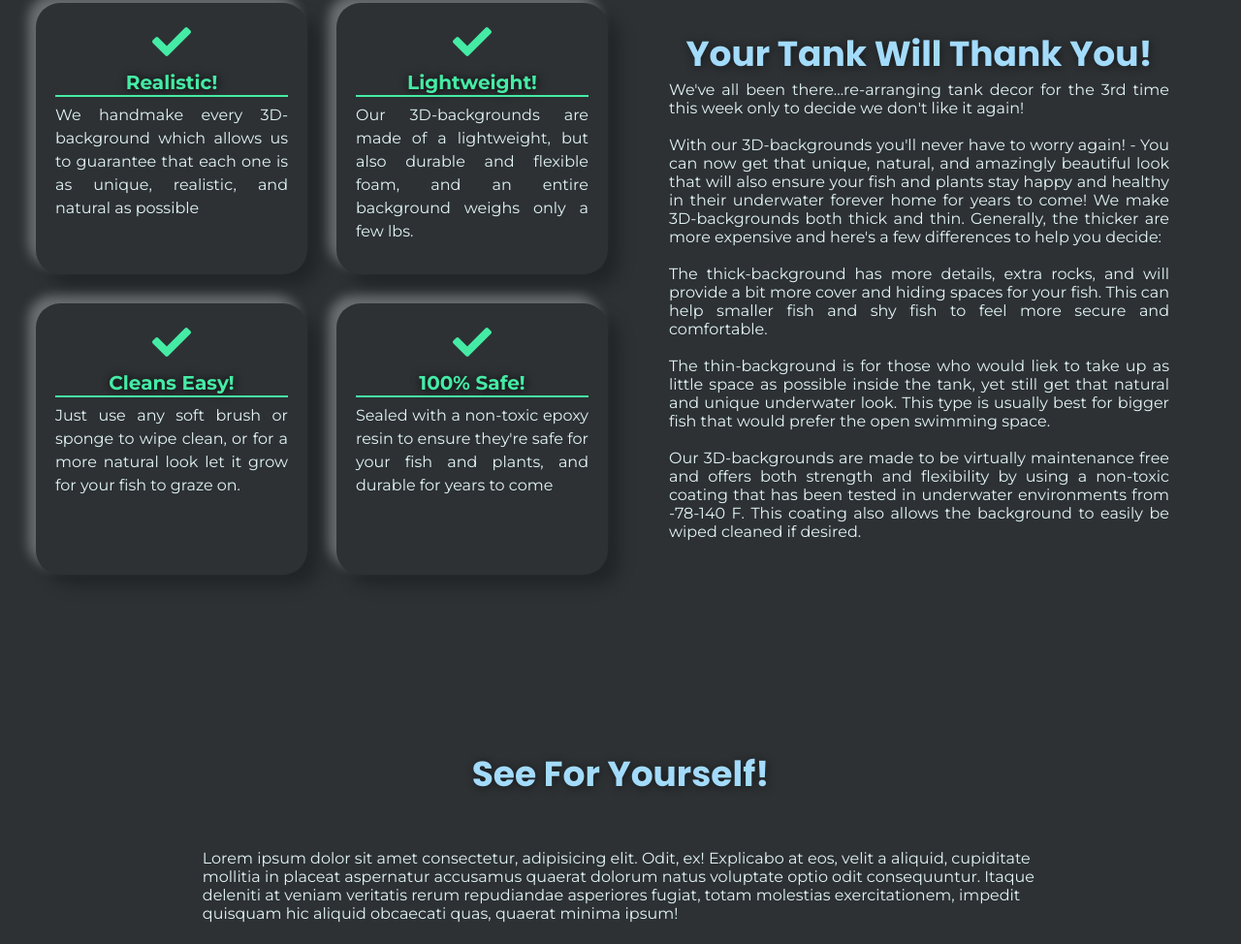
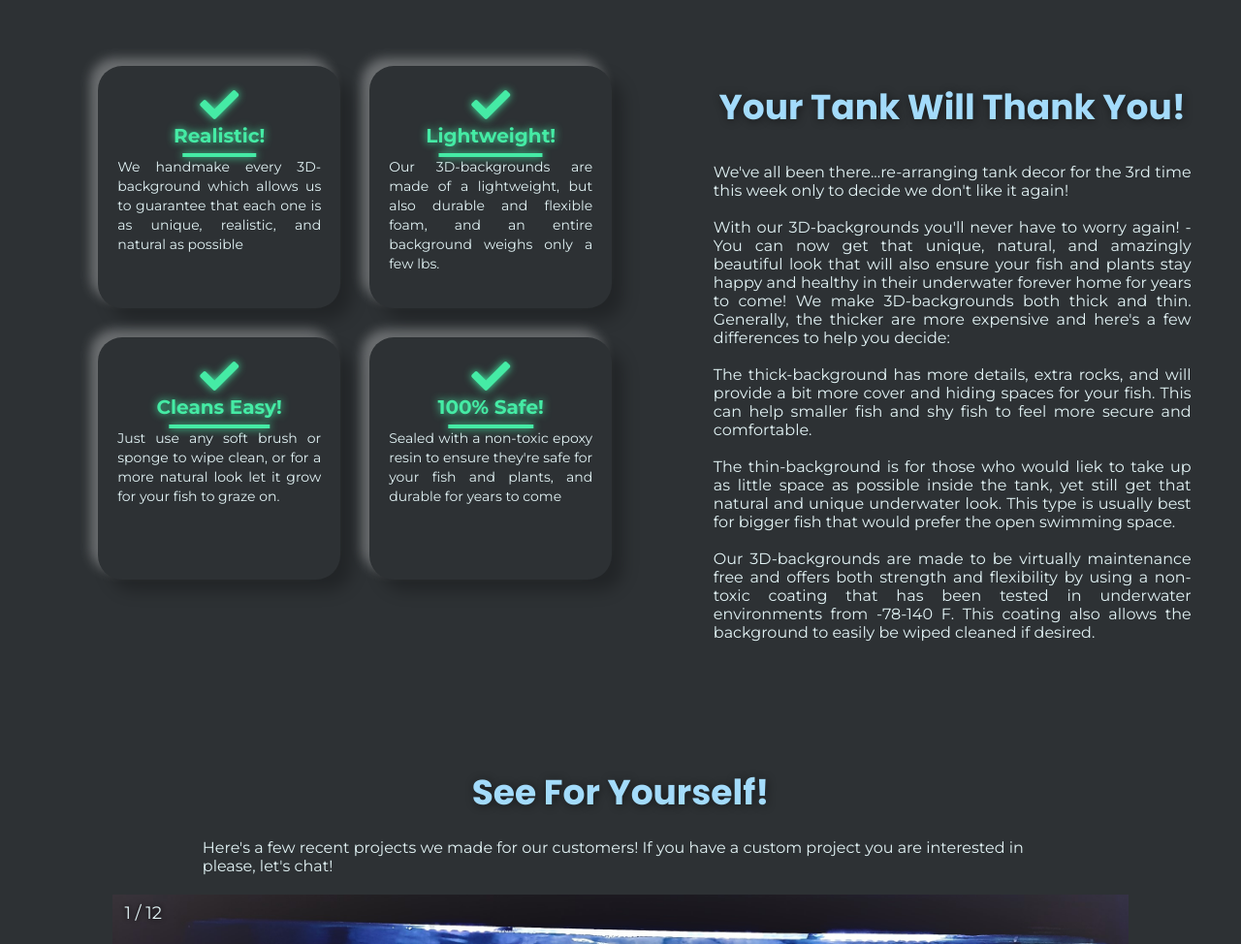
Before and after one commit to BrettFlavin/3D-Background-Website, a plain HTML site: page index.html in a window 1280 px wide. Shown: the part 886-1860 px from the top of the page at 97% size. Drawn offline with nearby package versions, Linux system fonts and the light colour scheme.

Commit message:
simplified and changed some class names and added comments

```diff
--- a/index.html
+++ b/index.html
@@ -17,6 +17,7 @@
     </head>
 
     <body>
+        <!------------------------------------------ H E A D E R  section ------------------------------------------>
         <header>
             <!-- LOGO -->
             <a href="index.html" class="logo">
@@ -28,8 +29,8 @@
                     <li class="nav-item"><a href="index.html" class="nav-link">Home</a></li>
                     <li class="nav-item"><a href="#about" class="nav-link">About</a></li>
                     <li class="nav-item"><a href="#gallery" class="nav-link">Gallery</a></li>
+                    <li class="nav-item"><a href="#prices" class="nav-link">Prices</a></li>
                     <li class="nav-item"><a href="#faq" class="nav-link">FAQ</a></li>
-                    <li class="nav-item"><a href="#shop" class="nav-link">Shop</a></li>
                     <li class="nav-item"><a href="#contact" class="nav-link">Contact</a></li>
                 </ul>
             </nav>
@@ -39,11 +40,10 @@
                 <i class="fas fa-times"></i>
             </div>
         </header>
-        <!-- END HEADER -->
-
-        <!-- HERO SECTION -->
+        <!--------------------------------------------- H O M E section --------------------------------------------->
         <section class="hero" id="hero">
             <div class="container">
+                <!-- headline + buttons  -->
                 <div class="hero-content">
                     <h1 class="headline">Custom 3D-Designs<br>Inspired by <span class="green-text">nature</span></h1>
                     <div class="buttons">
@@ -51,7 +51,7 @@
                         <a href="#" class="cta-btn more-btn">More</a>
                     </div>
                 </div>
-                <!-- animated bubbles  -->
+                <!-- bubbles  -->
                 <div class="bubbles">
                     <img src="images/bubble.png" alt="bubble" width="50">
                     <img src="images/bubble.png" alt="bubble" width="50">
@@ -63,15 +63,13 @@
                     <img src="images/bubble.png" alt="bubble" width="50">
                 </div>
             </div>
-
         </section>
-        <!-- END HERO -->
-
-        <!-- FEATURES SECTION -->
+        <!------------------------------------------ F E A T U R E S section ------------------------------------------>
         <section class="about" id="about">
             <div class="container">
                 <div class="about-content">
-                    <div class="features-boxcards">
+                    <!-- features cards -->
+                    <div class="boxcards">
                         <div class="card">
                             <i class="fas fa-check"></i>
                             <h5 class="underline">Realistic!</h5>
@@ -97,9 +95,8 @@
                                 durable for years to come</p>
                         </div>
                     </div>
-
-
-                    <div class="features-description">
+                    <!-- features description -->
+                    <div class="description">
                         <h1 class="headline">Your Tank Will Thank You!</h1>
 
                         <p>We've all been there...re-arranging tank decor for the 3rd time this week only
@@ -128,36 +125,28 @@
                 </div>
             </div>
         </section>
-        <!-- END ABOUT US -->
 
-        <!-- GALLERY slideshow -->
+        <!-------------------------------------------- G A L L E R Y section -------------------------------------------->
         <section class="gallery" id="gallery">
             <div class="container">
                 <div class="gallery-content">
+                    <!-- headline + description -->
                     <h1 class="headline">See For Yourself!</h1>
-                    <p class="description">Lorem ipsum dolor sit amet consectetur, adipisicing elit. Odit, ex! Explicabo
-                        at
-                        eos, velit a aliquid, cupiditate mollitia in placeat aspernatur accusamus quaerat dolorum natus
-                        voluptate optio odit consequuntur. Itaque deleniti at veniam veritatis rerum repudiandae
-                        asperiores
-                        fugiat, totam molestias exercitationem, impedit quisquam hic aliquid obcaecati quas, quaerat
-                        minima
-                        ipsum!</p>
+                    <p class="description">Here's a few recent projects we made for our customers! If you have a custom
+                        project you are interested in please, let's chat!</p>
                     <!-- Slideshow container -->
                     <div class="slideshow-container">
-                        <!-- Full-width images with number and caption text -->
+                        <!-- Images displayed full-width with a number and caption text -->
                         <div class="galleryImage fade">
                             <div class="number-text">1 / 12</div>
                             <img src="/images/image1.jpg" style="width:100%">
                             <div class="caption-text">6ft (200g) tank</div>
                         </div>
-
                         <div class="galleryImage fade">
                             <div class="number-text">2 / 12</div>
                             <img src="images/image2.jpg" style="width:100%">
                             <div class="caption-text">7ft (210g) tank</div>
                         </div>
-
                         <div class="galleryImage fade">
                             <div class="number-text">3 / 12</div>
                             <img src="images/image3.jpg" style="width:100%">
@@ -208,13 +197,11 @@
                             <img src="images/image12.jpg" style="width:100%">
                             <div class="caption-text">40g breeder tank</div>
                         </div>
-
                         <!-- Next/Previous buttons -->
                         <a class="prev" onclick="plusSlides(-1)">&#10094;</a>
                         <a class="next" onclick="plusSlides(1)">&#10095;</a>
                     </div>
                     <br>
-
                     <!-- dots -->
                     <div style="text-align:center">
                         <span class="dot" onclick="currentSlide(1)"></span>
@@ -234,17 +221,35 @@
             </div>
         </section>
 
+        <!----------------------------------------- P R I C E S section ----------------------------------------->
         <section class="prices" id="prices">
             <div class="container">
                 <div class="prices-content">
                     <div class="card">
-                        <h5 class="tank-size">Tank Size</h5>
+                        <h1 class="tank-size">Tank Size</h1>
                         <h1 class="tank-price">Tank Price</h1>
                     </div>
                 </div>
             </div>
         </section>
 
+        <!-------------------------------------------- F A Q section -------------------------------------------->
+        <section class="faq" id="faq">
+            <div class="container">
+                <div class="faq-content">
+
+                </div>
+            </div>
+        </section>
+        <!---------------------------------------- C O N T A C T section ---------------------------------------->
+        <section class="contact" id="contact">
+            <div class="container">
+                <div class="faq-content">
+
+                </div>
+            </div>
+        </section>
+        <!---------------------------------------- J A V A S C R I P T ---------------------------------------->
         <script src="main.js"> </script>
     </body>
 
--- a/styles.css
+++ b/styles.css
@@ -43,7 +43,7 @@ p {
   font-family: var(--body-font);
   font-size: 1.6rem;
   color: var(--white);
-  margin: 10px auto;
+  margin: 0 auto;
 }
 
 .container {
@@ -53,7 +53,7 @@ p {
   padding: 0 2.4rem;
 }
 
-/* HEADER */
+/********************************************* H E A D E R section *********************************************/
 
 header {
   display: flex;
@@ -80,6 +80,8 @@ header {
   height: 100%;
 }
 
+/*** hamburger menu toggler ***/
+
 .menu-toggle {
   color: var(--white);
   text-shadow: 2px 2px 4px #232225;
@@ -95,6 +97,8 @@ header {
 .menu-toggle:hover {
   color: var(--blue);
 }
+
+/*** FA close menu icon ***/
 
 .fa-times {
   display: none;
@@ -162,7 +166,7 @@ header {
   color: var(--white);
 }
 
-/************ start HERO section ************/
+/********************************************* H O M E section *********************************************/
 
 #hero {
   width: 100%;
@@ -237,7 +241,7 @@ header {
   color: rgba(255, 255, 255, .75);
 }
 
-/* bubbles animation */
+/********************************************* B U B B L E S *********************************************/
 
 .bubbles {
   width: 100vw;
@@ -296,9 +300,7 @@ header {
   width: 50px;
 }
 
-/************ end HERO section ************/
-
-/************ start FEATURES section ************/
+/********************************************* A B O U T section *********************************************/
 
 #about {
   background-color: #2D3134;
@@ -313,7 +315,7 @@ header {
   justify-content: center;
 }
 
-.features-boxcards {
+.about-content .boxcards {
   display: flex;
   flex-wrap: wrap;
   align-items: center;
@@ -323,9 +325,10 @@ header {
   gap: 3rem;
 }
 
-.features-boxcards .card {
+.about-content .boxcards .card {
   display: flex;
   flex-direction: column;
+  align-items: center;
   width: 250px;
   height: 250px;
   padding: 2rem;
@@ -335,72 +338,78 @@ header {
   transition: 1s;
 }
 
+/* font-awesome check-mark icon */
+
 .fa-check {
   color: var(--light-green);
   font-size: 4rem;
   text-align: center;
-  margin-bottom: 1rem;
+  text-shadow: 0 0 8px var(--light-green);
 }
 
-.features-boxcards .card p {
+.about-content .boxcards .card p {
   text-align: justify;
   text-justify: distribute;
   font-size: 1.4rem;
-  line-height: 2.2rem;
+  line-height: 2rem;
+  padding: 1rem 0;
 }
 
-.features-boxcards .card h5 {
+.about-content .boxcards .card h5 {
   font-weight: 700;
   font-size: 2rem;
   text-align: center;
   color: var(--light-green);
-  /* small-text-shadow */
-  text-shadow: 1px 1px 10px #000000;
-}
-
-.underline {
+  text-shadow: 0 0 8px var(--light-green);
   position: relative;
 }
 
-.underline::after {
+/* underline after card heading */
+
+.about-content .boxcards .card h5::after {
   content: " ";
   position: absolute;
   background-color: var(--light-green);
-  width: 100%;
-  height: 2px;
-  left: 0;
-  bottom: -3px;
+  width: 80%;
+  height: 4px;
+  left: 50%;
+  transform: translateX(-50%);
+  bottom: -10px;
+  box-shadow: 0px 0px 8px var(--light-green);
 }
 
-.features-description {
+.about-content .description {
   display: flex;
   flex-direction: column;
-  width: 100%;
+  width: 80%;
   margin-top: 5rem;
 }
+
+/* 'your tank will thank you' */
 
 .headline {
   text-align: center;
   font-size: 3.6rem;
-  margin: 5rem 0;
-  padding: 0px;
+  margin: 3rem 0;
   font-family: 'Poppins';
   color: var(--light-blue);
   text-shadow: 1px 1px 10px #0000007c;
 }
 
-.features-description p {
-  padding: 0 15%;
+.about-content .description p {
+  padding: 0 5%;
   font-size: 1.6rem;
   text-justify: distribute;
   text-align: justify;
 }
 
+/********************************************** G A L L E R Y section **********************************************/
+
 #gallery {
   background-color: #2D3134;
+  align-items: center;
+  justify-content: space-between;
 }
-
-/* GALLERY */
 
 .gallery-content {
   display: flex;
@@ -409,8 +418,6 @@ header {
   justify-content: space-between;
 }
 
-.gallery-content .headline {}
-
 .gallery-content .description {
   width: 70%;
   margin: 0 0 5rem 0;
@@ -418,15 +425,15 @@ header {
 
 /* Slideshow container */
 
-.slideshow-container {
+.gallery-content .slideshow-container {
   max-width: 85%;
   position: relative;
   margin: auto;
 }
 
-/* Hide the images by default */
+/* Hide the gallery images by default */
 
-.galleryImage {
+.slideshow-container .galleryImage {
   display: none;
 }
 
@@ -446,8 +453,6 @@ header {
   transition: 0.5s;
 }
 
-/* Position the "next button" to the right */
-
 .prev {
   left: -45px;
   border-radius: 10px 0 0 10px;
@@ -458,14 +463,10 @@ header {
   border-radius: 0 10px 10px 0;
 }
 
-/* On prev/next arrow hover, add a semi-transparent black background */
-
 .prev:hover, .next:hover {
   background-color: rgba(0, 0, 0, 0.5);
   color: var(--blue)
 }
-
-/* Gallery Image Caption text */
 
 .caption-text {
   color: var(--white);
@@ -479,8 +480,6 @@ header {
   text-align: center;
 }
 
-/* Number text (1/5 etc) */
-
 .number-text {
   color: var(--white);
   text-shadow: 0px 0px 5px #000000;
@@ -489,8 +488,6 @@ header {
   position: absolute;
   top: 0;
 }
-
-/* The dots/bullets/indicators */
 
 .dot {
   cursor: pointer;
@@ -507,12 +504,36 @@ header {
   background-color: #12588659;
 }
 
-/* end FEATURES */
+/*********************************** P R I C E S section **************************************/
+
+#prices {
+  background-color: #2D3134;
+  align-items: center;
+  justify-content: center;
+}
+
+/********************************** F A Q section ********************************************/
+
+#faq {
+  background-color: #2D3134;
+  align-items: center;
+  justify-content: center;
+}
+
+/********************************* C O N T A C T section *************************************/
+
+#contact {
+  background-color: #2D3134;
+  align-items: center;
+  justify-content: center;
+}
+
+/********************************** M E D I A queries ***************************************/
 
 /* screens larger than 1035px */
 
 @media screen and (min-width: 1230px) {
-  /******************* HOME section**************************/
+  /******************* H O M E section *******************/
   .logo {
     flex-shrink: 1;
   }
@@ -563,7 +584,7 @@ header {
     filter: drop-shadow(0px 0px 8px rgba(0, 0, 0, 1));
     font-size: 4rem;
   }
-  /******************* ABOUT section**************************/
+  /******************* A B O U T section *******************/
   .about-content {
     flex-direction: row;
     margin: 5rem 0;
@@ -598,12 +619,24 @@ header {
     animation-name: fade;
     animation-duration: 1.5s;
   }
-  /******************* GALLERY section**************************/
+  /******************* G A L L E R Y section *******************/
+  .gallery-content .headline {
+    margin: initial;
+  }
+  .gallery-content .description {
+    margin: 2rem 0;
+  }
+  /******************* P R I C E S section *******************/
+  #prices {}
+  /******************* F A Q section *******************/
+  #faq {}
+  /******************* C O N T A C T section *******************/
+  #contact {}
 }
 
-/******************* ANIMATIONS **************************/
+/******************* A N I M A T I O N S **************************/
 
-/* gallery picture fade animation */
+/* slide-show gallery picture fade animation */
 
 @-webkit-keyframes fade {
   from {
@@ -623,7 +656,7 @@ header {
   }
 }
 
-/* bubbles animation */
+/* home page bubbles animation */
 
 @keyframes bubble {
   0% {
```
